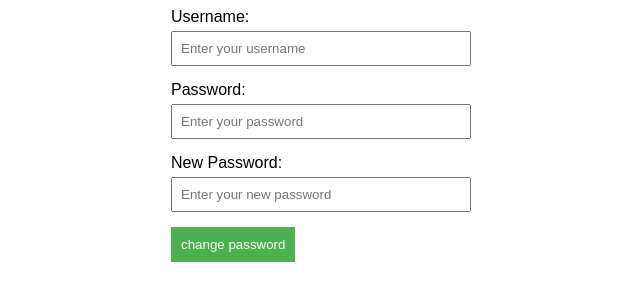
After one commit to vik1991/warehouse_manager, a Django app: page /change_pass/ in a window 1280 px wide. The commit adds this page. Shown: the top 301 px of the page, without its empty margins (319-959 px from the left). Run offline with Django 4.2, Linux system fonts and the light colour scheme.

Commit message:
change password , logout

```diff
--- /dev/null
+++ b/templates/warehouse/change_password.html
@@ -0,0 +1,70 @@
+<!DOCTYPE html>
+<html lang="en">
+<head>
+    <meta charset="UTF-8">
+    <meta http-equiv="X-UA-Compatible" content="IE=edge">
+    <meta name="viewport" content="width=device-width, initial-scale=1.0">
+    <title>Login Form</title>
+    <!-- Εδώ μπορείτε να προσθέσετε επιπλέον στυλ CSS, αν χρειάζεται -->
+    <style>
+        body {
+            font-family: Arial, sans-serif;
+        }
+
+        .login-form {
+            max-width: 300px;
+            margin: 0 auto;
+        }
+
+        .form-group {
+            margin-bottom: 15px;
+        }
+
+        .form-group label {
+            display: block;
+            margin-bottom: 5px;
+        }
+
+        .form-group input {
+            width: 100%;
+            padding: 8px;
+            box-sizing: border-box;
+        }
+
+        .form-group button {
+            background-color: #4CAF50;
+            color: white;
+            padding: 10px;
+            border: none;
+            cursor: pointer;
+        }
+    </style>
+</head>
+<body>
+
+<div class="login-form">
+    <form method="post">
+        {% csrf_token %}
+        <div class="form-group">
+            <label for="username">Username:</label>
+            <input type="text" id="username" name="username" placeholder="Enter your username" required>
+        </div>
+
+        <div class="form-group">
+            <label for="password">Password:</label>
+            <input type="password" id="password" name="password" placeholder="Enter your password" required>
+        </div>
+
+        <div class="form-group">
+            <label for="new_password">New Password:</label>
+            <input type="password" id="new_password" name="new_password" placeholder="Enter your new password" required>
+        </div>
+
+        <div class="form-group">
+            <button type="submit">change password</button>
+        </div>
+    </form>
+</div>
+
+</body>
+</html>
--- a/templates/warehouse/login.html
+++ b/templates/warehouse/login.html
@@ -9,10 +9,7 @@
                     <i class="login__icon fas fa-user"></i>
                     <input type="text" class="login__input" name="username" placeholder="User name">
                 </div>
-                <div class="login__field">
-                    <i class="login__icon fas fa-user"></i>
-                    <input type="text" class="login__input" name="email" placeholder="Email">
-                </div>
+
                 <div class="login__field">
                     <i class="login__icon fas fa-lock"></i>
                     <input type="password" class="login__input" name="password" placeholder="Password">
--- a/templates/warehouse/sing_up.html
+++ b/templates/warehouse/sing_up.html
@@ -22,6 +22,6 @@
 
   <div class="container" style="background-color:#f1f1f1">
     <button type="button" class="cancelbtn">Cancel</button>
-    <span class="psw">Forgot <a href="#">password?</a></span>
+    <span class="psw">change password <a href="{% url 'change_password'%}">password?</a></span>
   </div>
 </form>
--- a/warehouse/views.py
+++ b/warehouse/views.py
@@ -1,9 +1,12 @@
 from django.http import HttpResponse, HttpResponseRedirect
 from django.shortcuts import render, redirect, get_object_or_404
 from django.urls import reverse
-from warehouse.models import Component, User
+from warehouse.models import Component
 from warehouse.forms import LoginForm
 from django.contrib.auth.hashers import make_password, check_password
+from django.contrib.auth.models import AbstractBaseUser, UserManager
+from django.contrib.auth.models import User
+from django.contrib.auth import authenticate, login, logout
 
 
 class WarehouseView:
@@ -20,42 +23,31 @@ class WarehouseView:
             password = request.POST.get("psw", False)
             email = request.POST.get("email", False)
             form = LoginForm(request.POST)
+
             if form.is_valid():
-                hashedPassword = make_password(password)
+                print("print username", username, "kai to passs", password, "kai to mail", email)
+                userSave = User.objects.create_user(username, email, password)
+                userSave.save()
 
-                print("print username", username, "kai to passs", hashedPassword, "kai to mail", email)
-                context = {
-                    'user': username,
-                    'password': hashedPassword,
-                    'email': email,
-                }
-                userSave = User(username=username, password=hashedPassword, email=email)
-                userSave.save()
-                id = "1"
-                print("to id ienia auto", type(id), id)
-
-                return redirect('/components/' + id + "/")
+                return redirect('/login')
             else:
                 print('lathos email')
         return render(request, 'warehouse/sing_up.html')
 
-    def login(self, request):
+    def login_user(self, request):
         if request.method == "POST":
-            username = request.POST.get("username", False)
-            email = request.POST.get("email", False)
-            password = request.POST.get("password", False)
-            hashedPassword = User.odjects.filter(username)
-            print("to onoma einai ", hashedPassword)
-            checkPassword = check_password(hashedPassword, password)
-            print("login username", username, "email", email, "password", password)
-            if checkPassword:
-                return redirect("/components/")
+            username = request.POST["username"]
+            password = request.POST["password"]
+            user = authenticate(username=username, password=password)
+            print("login username", username, "password", password)
+            print("to onoma einai ", user)
+            if user is not None:
+                login(request, user)
+                return redirect("/components")
             else:
                 print("enter the correct password")
-                return render(request, 'warehouse/login.html')
+                return redirect("/login")
         return render(request, 'warehouse/login.html')
-
-    # def call_user
 
     def show_components(self, request):
         components = Component.objects.all()
@@ -65,8 +57,8 @@ class WarehouseView:
         }
         return render(request, 'warehouse/select.html', context)
 
-    def componentMenu(self, request,user_id=None):
-        print("userid",user_id)
+    def componentMenu(self, request, user_id=None):
+        print("userid", user_id)
         print(request.user)
 
         if request.method == "POST":
@@ -80,3 +72,36 @@ class WarehouseView:
             return render(request, 'warehouse/component_menu.html')
         else:
             return render(request, 'warehouse/component_menu.html')
+
+    def show_users(self, request):
+        print("eimaste sto show users")
+        pass
+
+    def logout_view(self, request):
+        print("kaname logout")
+        logout(request)
+        return redirect('login_user')
+
+    def change_password(self, request):
+        if request.method == "POST":
+            username = request.POST['username']
+            password = request.POST['password']
+            new_password = request.POST['new_password']
+            user = authenticate(username=username, password=password)
+            print("o user einai", user)
+            if user is not None:
+                u = User.objects.get(username__exact=username)
+                password_check = u.check_password(password)
+                print(" password_checker  is", password_check)
+                user.set_password(new_password)
+                user.save()
+                print("password changet to ", new_password)
+                print("to user pass einai", user)
+                print("to username", username, "to password", password, "to new password ", new_password)
+                # check = check_password(password,)
+
+                return redirect("/login")
+
+        else:
+            return render(request, "warehouse/change_password.html")
+        return render(request, "warehouse/change_password.html")
```
Also changed, not shown: templates/warehouse/component_menu.html (+7 -7 lines), templates/warehouse/test.html (+5 -34 lines), warehouse/url.py (+5 -2 lines), warehouse_manager/settings.py (+3 -4 lines).
